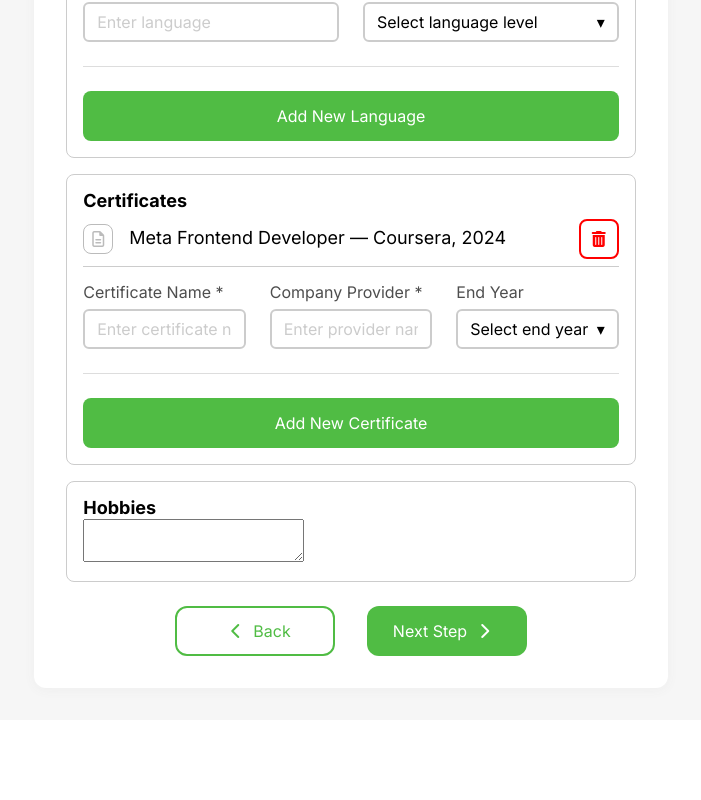
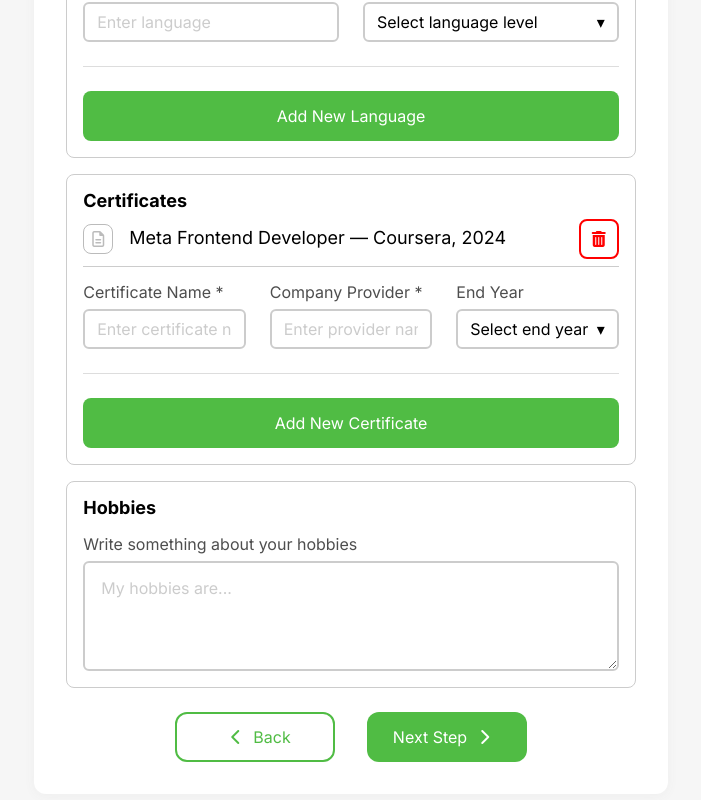
Before and after one commit to yabluninn/ResumeBuilder, a React (Vite) app in the folder resume-builder/: page / in a window 1280 px wide. Shown: the part 477-1277 px from the top of the page, without its empty margins (289-990 px from the left). Before the commit the page ends 1197 px from the top, so only its background shows below. Built offline with nearby package versions, Linux system fonts and the light colour scheme.

Commit message:
create "Section Textarea" component, add "hobbies section item" to "Additional Section" component

```diff
--- a/resume-builder/src/components/layout/sections/additional/AdditionalSection.jsx
+++ b/resume-builder/src/components/layout/sections/additional/AdditionalSection.jsx
@@ -2,7 +2,7 @@ import { useState } from "react";
 import SectionHeader from "../../../ui/SectionHeader";
 import SectionDropdown from "../../../ui/SectionDropdown";
 import SectionInput from "../../../ui/SectionInput";
-import SkillItem from "../skills/SkillItem";
+import SectionTextarea from "../../../ui/SectionTextarea";
 import LanguageItem from "./LanguageItem";
 import SectionItem from "../SectionItem";
 import CertificateItem from "./CertificateItem";
@@ -106,7 +106,14 @@ export default function AdditionalSection() {
         </div>
       </SectionItem>
       <SectionItem title="Hobbies">
-        <textarea name="" id=""></textarea>
+        <div className="section-inputs">
+          <SectionTextarea
+            id="hobbies"
+            title="Write something about your hobbies"
+            placeholder="My hobbies are..."
+            isRequired={false}
+          />
+        </div>
       </SectionItem>
       <div className="section-buttons">
         <button className="section-button back-button">
--- /dev/null
+++ b/resume-builder/src/components/ui/SectionTextarea.jsx
@@ -0,0 +1,24 @@
+export default function SectionTextarea({
+  id,
+  title,
+  placeholder,
+  isRequired,
+  rows = 4,
+}) {
+  return (
+    <div className="section-input-block">
+      <label htmlFor={id} className="section-input-label">
+        {title + " "}
+        {isRequired ? " *" : ""}
+      </label>
+      <textarea
+        id={id}
+        name={id}
+        className="section-textarea"
+        placeholder={placeholder}
+        rows={rows}
+        required={isRequired}
+      ></textarea>
+    </div>
+  );
+}
--- a/resume-builder/src/styles/SectionForm.css
+++ b/resume-builder/src/styles/SectionForm.css
@@ -74,6 +74,16 @@
   transition: border 0.3s;
 }
 
+.section-textarea {
+  width: 100%;
+  min-height: 55px;
+  border: 2px solid #ccc;
+  border-radius: 6px;
+  padding: 16px;
+  resize: vertical;
+  transition: border 0.3s;
+}
+
 .section-dropdown {
   display: flex;
   justify-content: space-between;
@@ -86,7 +96,14 @@
   border: 2px solid var(--main-color);
 }
 
-.section-input::placeholder {
+.section-textarea:hover,
+.section-textarea:focus {
+  outline: none;
+  border: 2px solid var(--main-color);
+}
+
+.section-input::placeholder,
+.section-textarea::placeholder {
   color: #ccc;
 }
 
```
